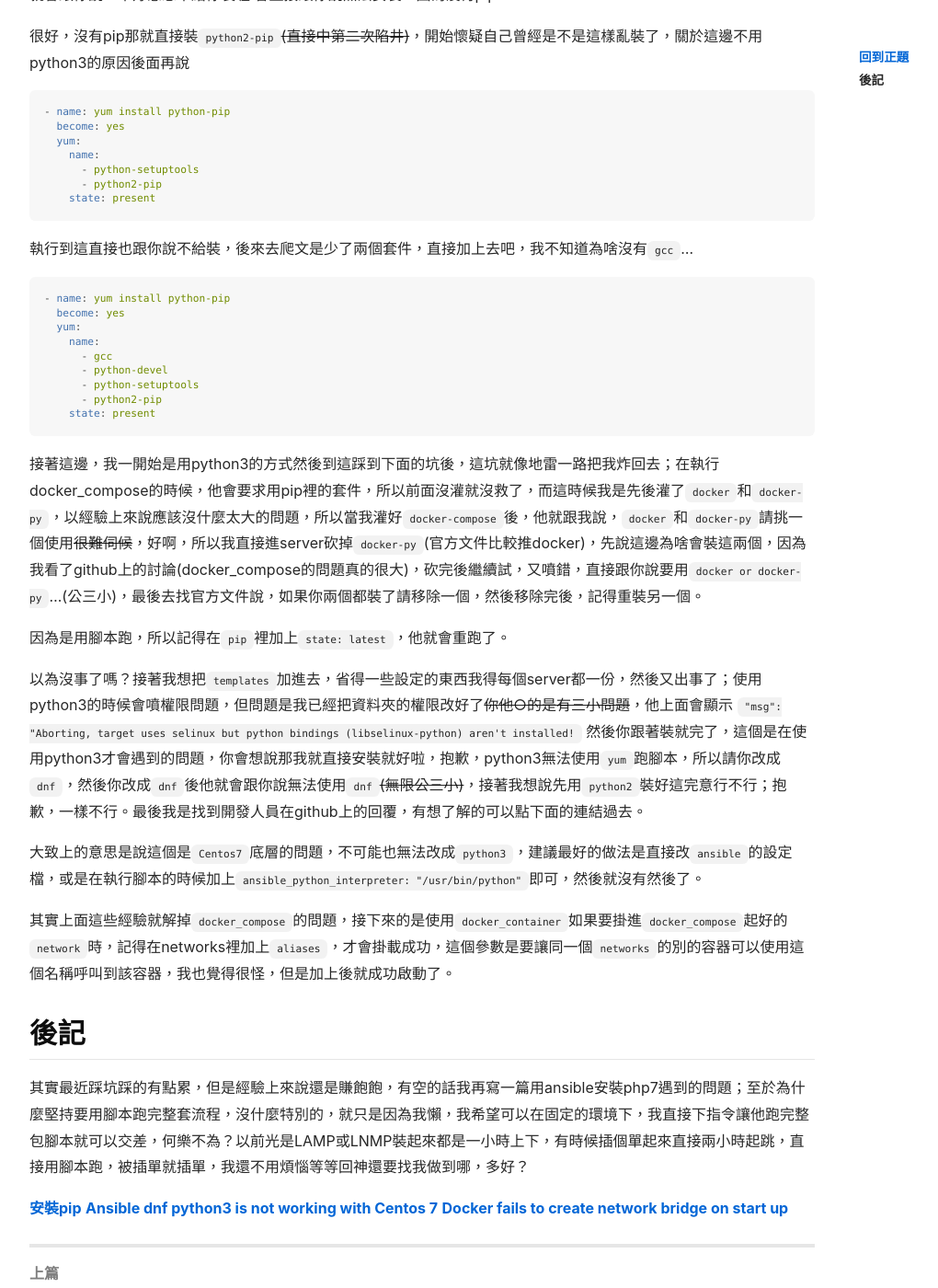
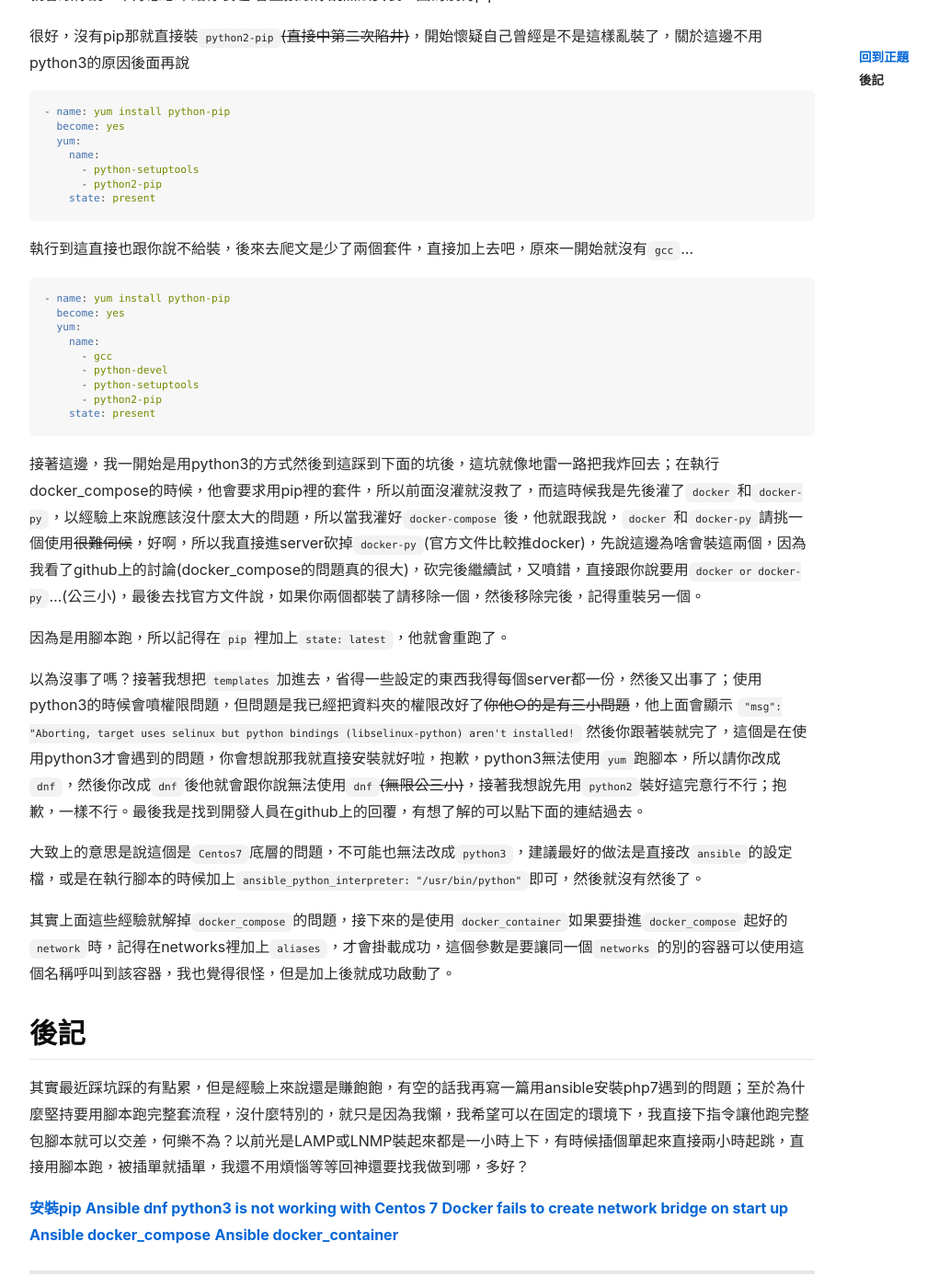
Before and after one commit to tingShean/tingshean.github.io, a Jekyll site: the page built from _posts/2020-05-14-ansible-docker-compose-memo.md, in a window 1280 px wide and 1400 px high, scrolled down 938 px. Shown: the whole window at 92% size, without its empty margins (71-1091 px from the left). Built offline with Jekyll 4.4.1, drawn with Linux system fonts in a browser that asks for light colours; nearby versions of some CDN libraries; comment, search, counter and statistics services are not loaded.

Commit message:
update url

````diff
--- a/_posts/2020-05-14-ansible-docker-compose-memo.md
+++ b/_posts/2020-05-14-ansible-docker-compose-memo.md
@@ -46,7 +46,7 @@ tags: ansible docker_compose
 ```
 
 
-執行到這直接也跟你說不給裝，後來去爬文是少了兩個套件，直接加上去吧，我不知道為啥沒有`gcc`...
+執行到這直接也跟你說不給裝，後來去爬文是少了兩個套件，直接加上去吧，原來一開始就沒有`gcc`...
 ``` yml
 - name: yum install python-pip
   become: yes
@@ -85,3 +85,5 @@ tags: ansible docker_compose
 [安裝pip](https://ansible.tw/#!docs/installation.md)
 [Ansible dnf python3 is not working with Centos 7](https://github.com/ansible/ansible/issues/67083)
 [Docker fails to create network bridge on start up](https://github.com/moby/moby/issues/18113)
+[Ansible docker_compose](https://docs.ansible.com/ansible/latest/modules/docker_compose_module.html)
+[Ansible docker_container](https://docs.ansible.com/ansible/latest/modules/docker_container_module.html)
````
